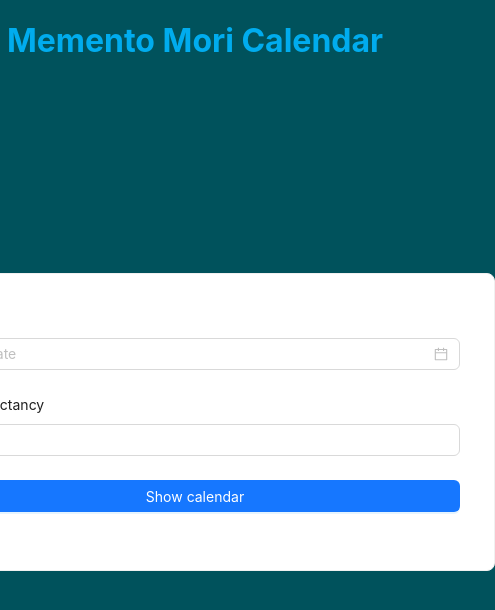
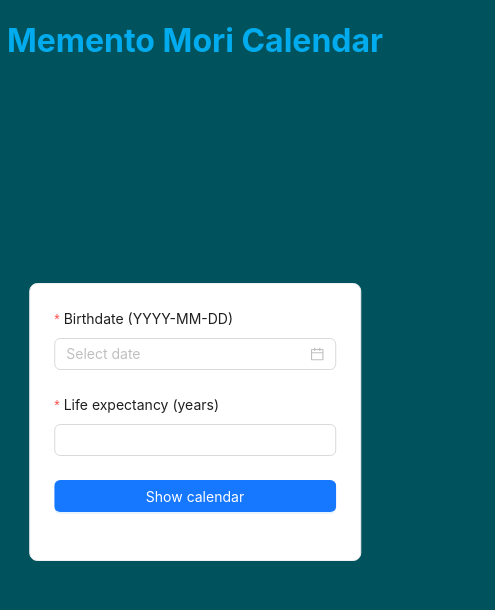
Before and after one commit to chessmadridista/memento-mori, a React (Create React App) app in the folder app/: page / in a window 390 px wide. Shown: the top 610 px of the page, 495 px wide, since content can reach past the window. Built offline with nearby package versions, Linux system fonts and the light colour scheme.

Commit message:
Add media query for laptop styles.

```diff
--- a/app/src/components/form/Form.js
+++ b/app/src/components/form/Form.js
@@ -9,8 +9,9 @@ function FormContainer() {
             <Form className={ styles.form }
             layout="vertical">
                 <Form.Item
-                    label="Birthdate"
+                    label="Birthdate (YYYY-MM-DD)"
                     name="birthdate"
+                    // placeholder="1996-09-15"
                     rules={
                         [
                             {
@@ -22,7 +23,7 @@ function FormContainer() {
                     <DatePicker className={ styles.input } />
                 </Form.Item>
                 <Form.Item
-                    label="Life expectancy"
+                    label="Life expectancy (years)"
                     name="life expectancy"
                     rules={
                         [
--- a/app/src/components/form/Form.module.scss
+++ b/app/src/components/form/Form.module.scss
@@ -1,16 +1,22 @@
 .card {
-    width: 600px;
+    width: 85%;
     position: absolute;
     top: 50%;
     left: 50%;
     transform: translate(-50%, -50%);
+
+    .form {
+        background-color: #fff;
+
+        .input {
+            width: 100%;
+        }
+    }
 }
 
-.form {
-    background-color: #fff;
-    padding: 10px;
-
-    .input {
-        width: 100%;
+@media (min-width: 768px) {
+    .card {
+        width: 600px;
+        padding: 10px;
     }
 }
```
